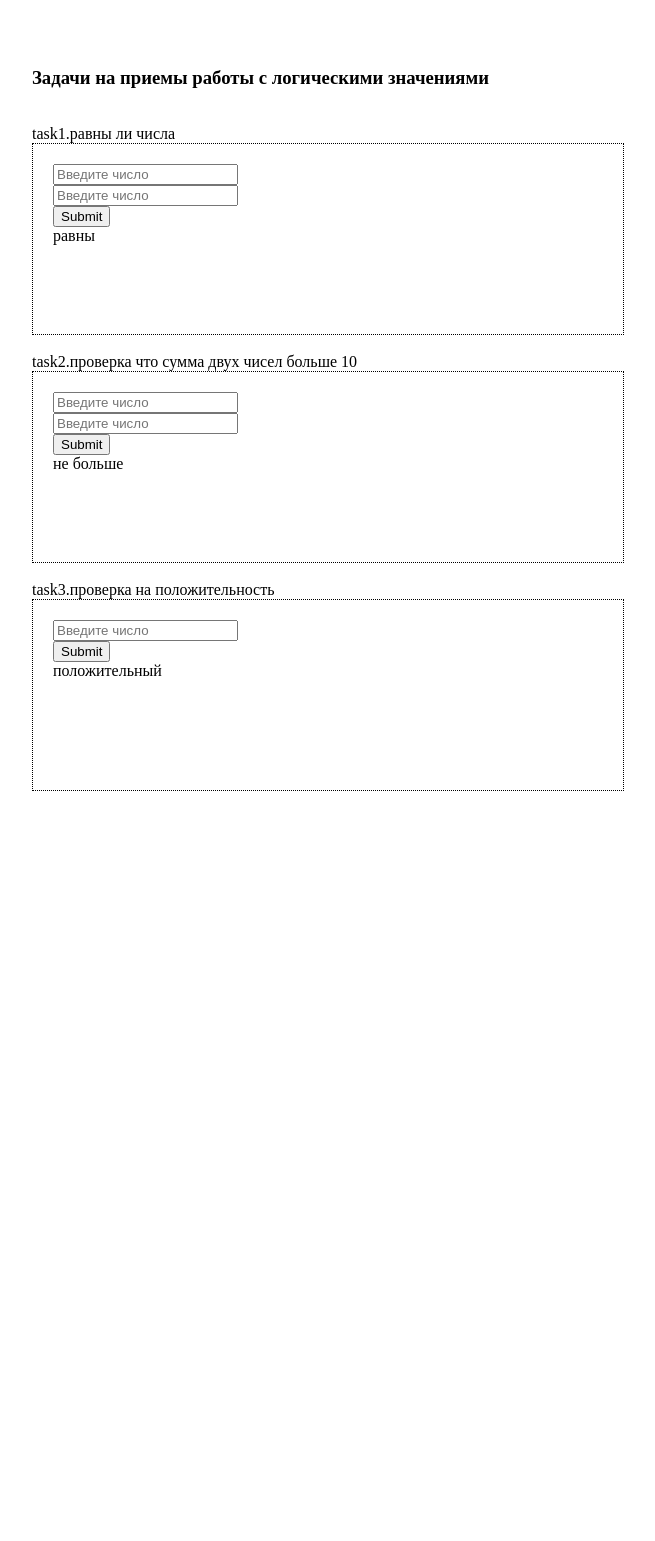
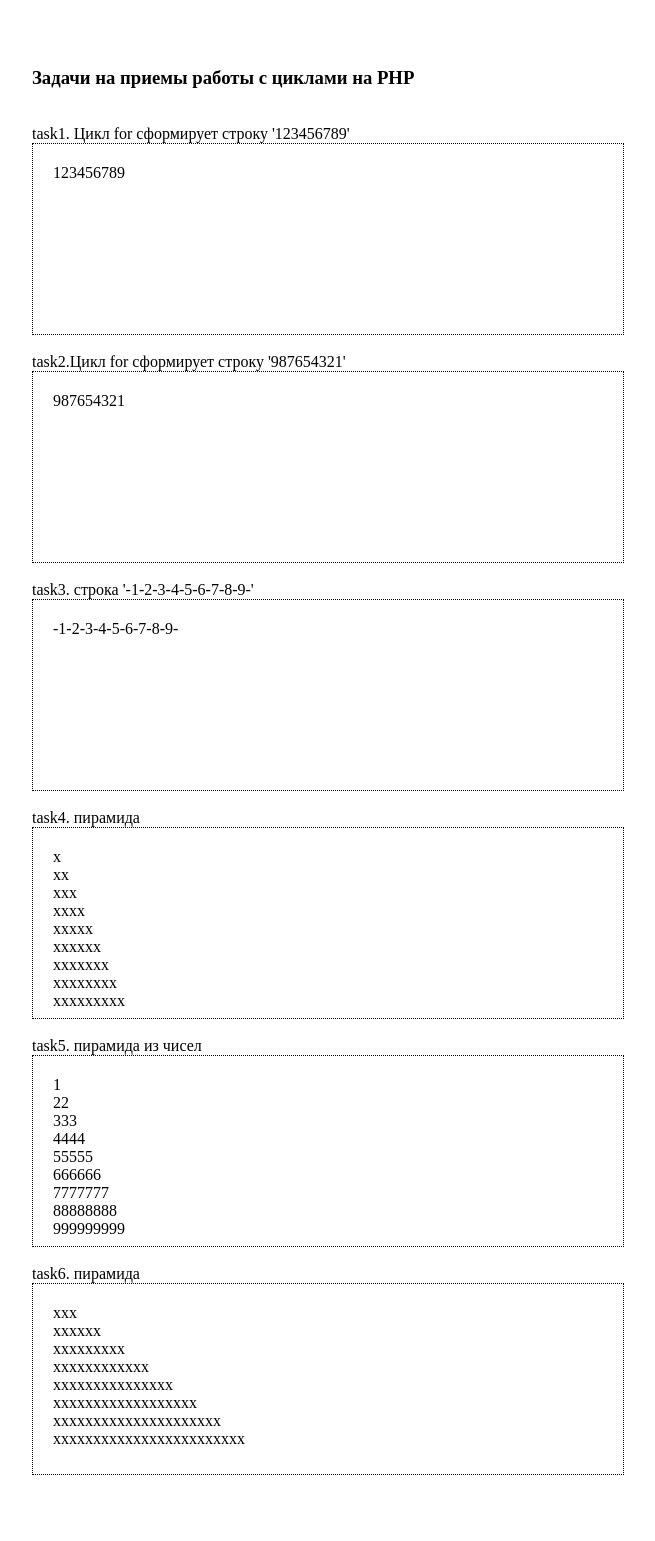
Before and after one commit to PeterKapitonov/php-labwork, a PHP site: page / in a window 1280 px wide. Shown: the whole page, without its empty margins (16-671 px from the left). Before the commit the page ends 791 px from the top, so only its background shows below. Run offline with PHP 8.4, Linux system fonts and the light colour scheme; data that the repository does not hold is empty.

Commit message:
15.Задачи на приемы работы с циклами на PHP

```diff
--- a/index.php
+++ b/index.php
@@ -8,80 +8,79 @@
 </head>
 <body>
 
-	<h3>Задачи на приемы работы с логическими значениями</h3><br>
-	<span>task1.равны ли числа</span>
+	<h3>Задачи на приемы работы с циклами на PHP</h3><br>
+	<span>task1. Цикл for сформирует строку '123456789'</span>
 	<div class="window">
-		<form action="" method="GET">
-			<input type="text" name="num1-1" placeholder="Введите число"><br>
-			<input type="text" name="num1-2" placeholder="Введите число"><br>
-			<input type="submit" name="submit1">
-		</form>
 <?php
-	if (isset($_REQUEST['submit1'])) {
-		$num1_1 = $_REQUEST['num1-1'];
-		$num2_1 = $_REQUEST['num1-2'];
+	$str = '';
+	for ($i = 1; $i <= 9; $i++) {
+		$str .= $i;
 	}
+	echo $str;
+ ?>
+	</div><br>
 
-	echo func1($num1_1,$num2_1);
-	function func1($a, $b){
-		if($a == $b){
-			return 'равны';
-		}else{
-			return 'неравны';
-		}
+
+<!--      -------- Task2-----------         -->
+	<span>task2.Цикл for сформирует строку '987654321'</span>
+	<div class="window">
+<?php
+	$str = '';
+	for ($i = 9; $i >= 1; $i--) {
+		$str .= $i;
+	}
+	echo $str;
+ ?>
+	</div><br>
+
+<!--      -------- Task3-----------         -->
+	<span>task3. строка '-1-2-3-4-5-6-7-8-9-'</span>
+	<div class="window">
+<?php
+	$str = '';
+	for ($i = 1; $i <= 9; $i++) {
+		$str .= '-' . $i;
+	}
+	echo $str . '-';
+?>
+	</div><br>
+
+<!--      -------- Task4-----------         -->
+	<span>task4. пирамида</span>
+	<div class="window" id="window4">
+<?php
+	$str = '';
+	for ($i = 1; $i <= 9; $i++) {
+		$str .= 'x';
+		echo $str.'<br>';
 	}
 ?>
 	</div><br>
 
-
-<!--      -------- Task2-----------         -->
-	<span>task2.проверка что сумма двух чисел больше 10</span>
+<!--      -------- Task5-----------         -->
+	<span>task5. пирамида из чисел</span>
 	<div class="window">
-		<form action="" method="GET">
-			<input type="text" name="num2-1" placeholder="Введите число"><br>
-			<input type="text" name="num2-2" placeholder="Введите число"><br>
-			<input type="submit" name="submit2">
-		</form>
 <?php
-	if (isset($_REQUEST['submit2'])) {
-		$num1_2 = $_REQUEST['num2-1'];
-		$num2_2 = $_REQUEST['num2-2'];
-	}
-
-	echo func2($num1_2,$num2_2);
-	function func2($a, $b){
-		if($a + $b<10){
-			return 'не больше';
-		}else{
-			return 'больше';
+	for ($i = 1; $i <= 9; $i++) {
+		$str = '';
+		for ($j = 0; $j < $i; $j++) {
+			$str .= $i;
 		}
+		echo $str.'<br>';
 	}
 ?>
 	</div><br>
 
-
-<!--      -------- Task3-----------         -->
-	<span>task3.проверка на положительность</span>
+<!--      -------- Task6-----------         -->
+	<span>task6. пирамида</span>
 	<div class="window">
-		<form action="" method="GET">
-			<input type="text" name="num3" placeholder="Введите число"><br>
-			<input type="submit" name="submit3">
-		</form>
 <?php
-	if (isset($_REQUEST['submit3'])) {
-		$num3 = $_REQUEST['num3'];
-	}
-
-	echo func3($num3);
-	function func3($a){
-		if($a<0){
-			return 'отрицательный';
-		}else{
-			return 'положительный';
-		}
+	$str = '';
+	for ($i = 1; $i <= 8; $i++) {
+		$str .= 'xxx';
+		echo $str.'<br>';
 	}
 ?>
 	</div><br>
-
 </body>
 </html>
```
Also changed, not shown: style.css (line endings or trailing spaces).
